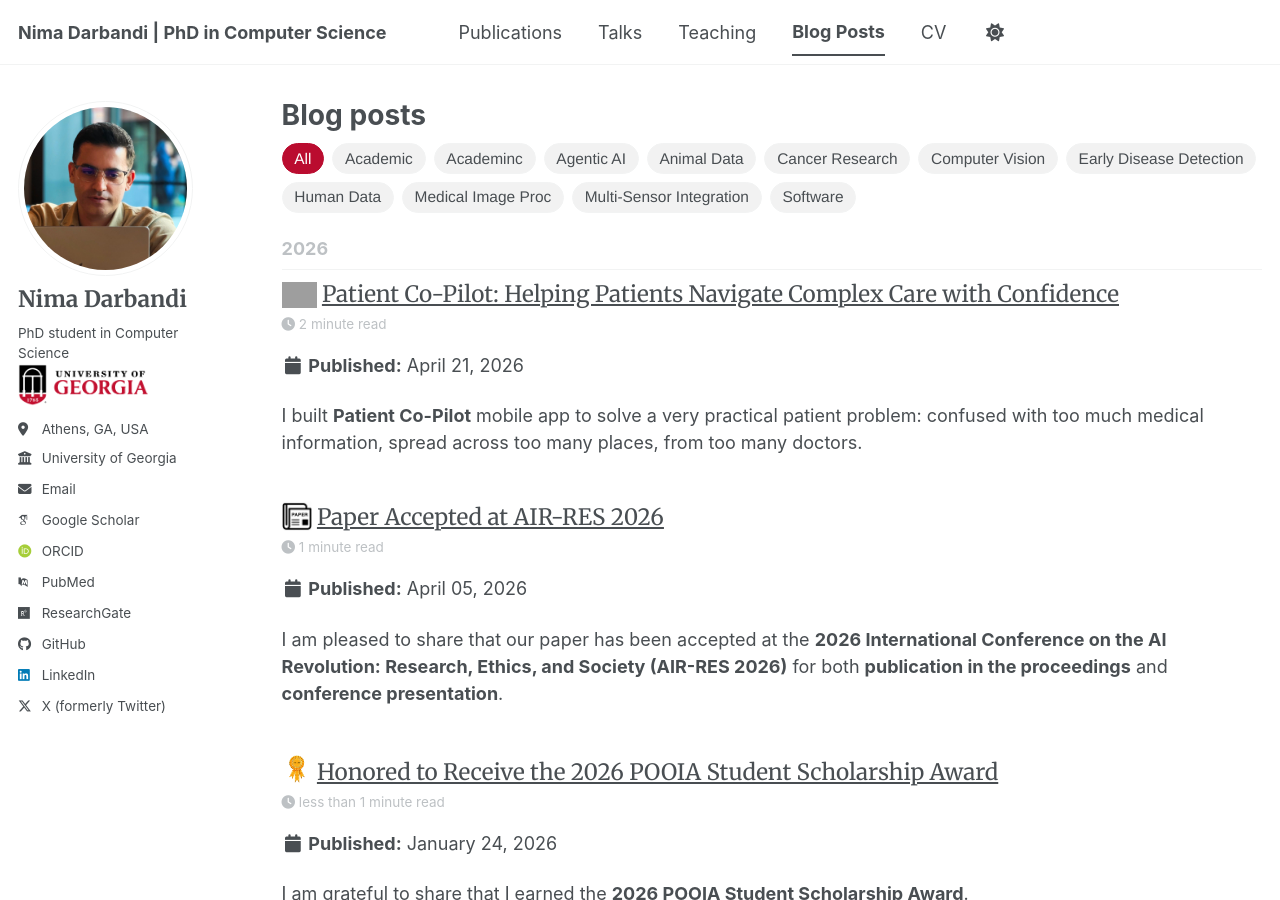
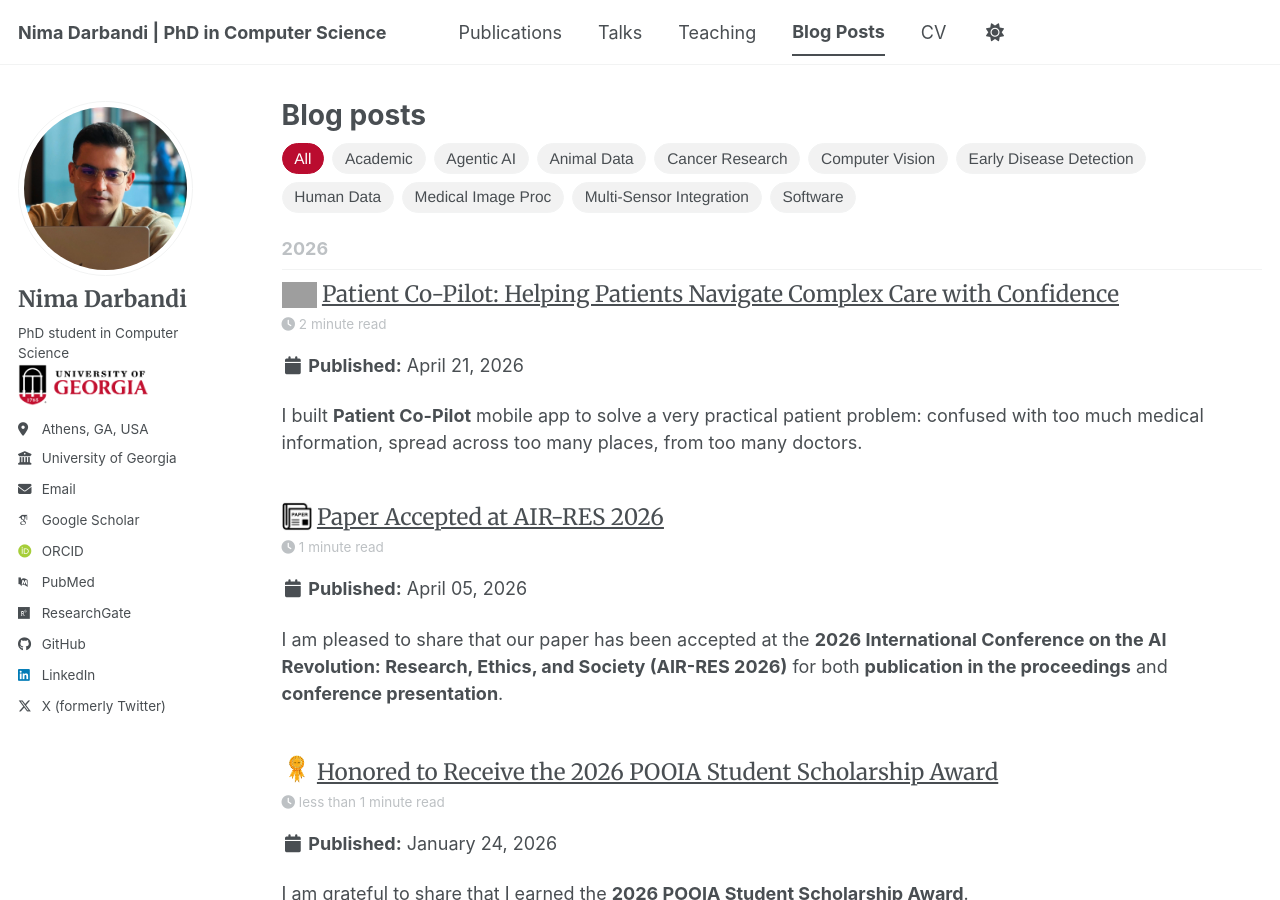
Before and after one commit to nimadarbandi/nimadarbandi.github.io, a Jekyll site: the page built from _pages/year-archive.html, in a window 1280 px wide and 900 px high. Built offline with Jekyll 4.4.1, drawn with Linux system fonts in a browser that asks for light colours; some web fonts are replaced; a script bundle is joined from its source files by our own code; library files that are not in the unit come from our copies; grey boxes are pictures that could not be loaded.

Commit message:
paper post

```diff
--- a/_posts/2026-04-05-air-res-paper-acceptance.md
+++ b/_posts/2026-04-05-air-res-paper-acceptance.md
@@ -9,7 +9,7 @@ tags:
   - foundation models
   - uga
 skills:
-  - Academinc
+  - Academic
   - Computer Vision
 post_icon: /images/paper.png
 post_icon_width: 30
```
